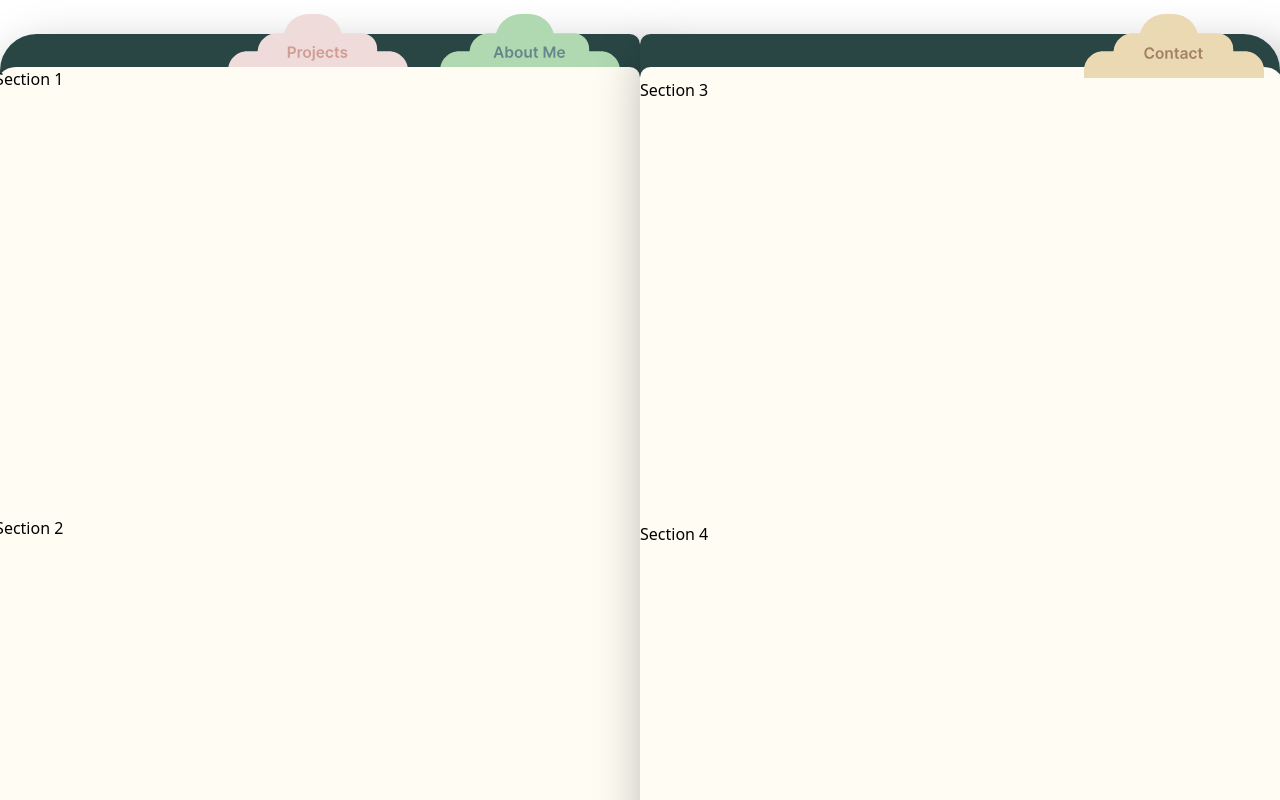
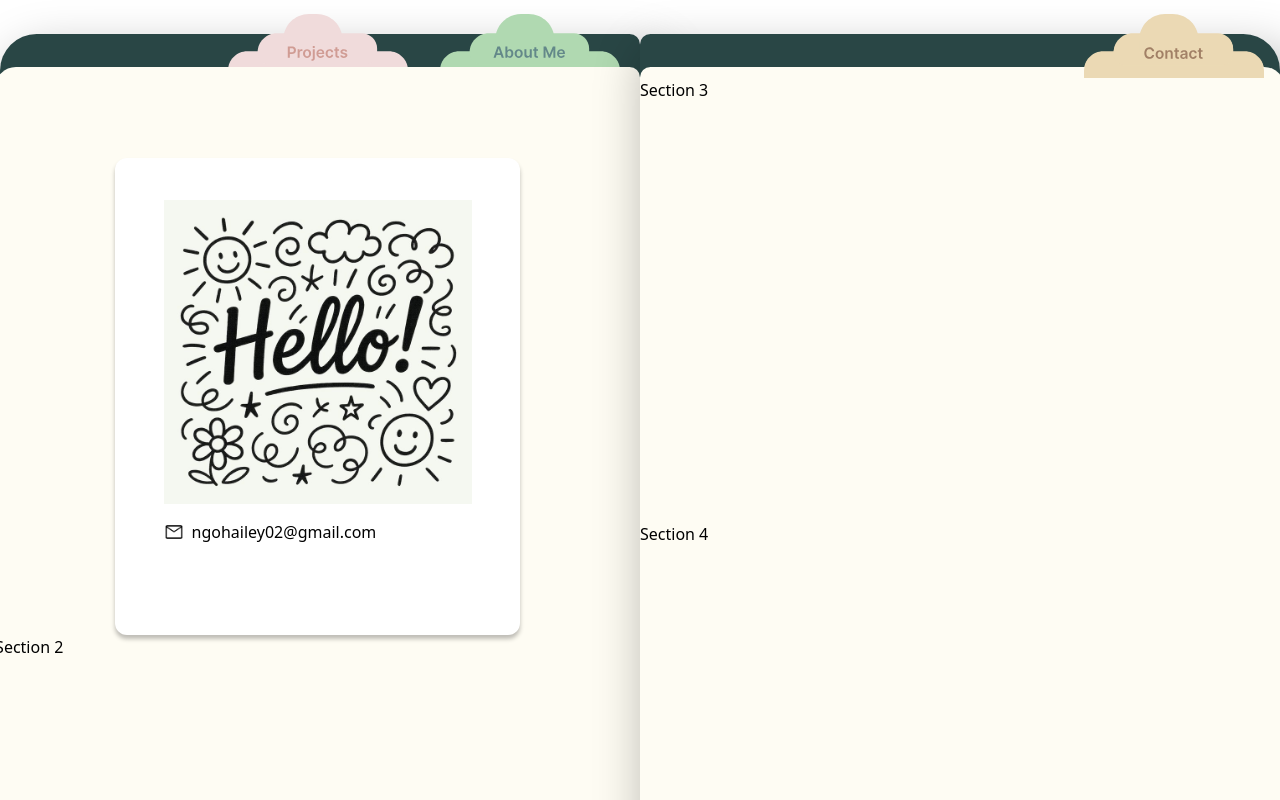
Before and after one commit to HaileyN3132/my-portfolio, a React (Vite) app: page /contact in a window 1280 px wide. Shown: the top 800 px of the page. Built offline with nearby package versions, Linux system fonts and the light colour scheme.

Commit message:
feat: add contact decoration box with info

```diff
--- a/src/assets/icons/index.js
+++ b/src/assets/icons/index.js
@@ -11,6 +11,7 @@ import java from "./java.png";
 import springboot from "./springboot.webp";
 import python from "./python.png";
 import nodejs from "./nodejs.jpg";
+import mail from "./mail.png";
 
 export const icons = {
   linkedin,
@@ -26,4 +27,5 @@ export const icons = {
   springboot,
   python,
   nodejs,
+  mail,
 };
--- /dev/null
+++ b/src/components/boxes/ContactDecor.jsx
@@ -0,0 +1,18 @@
+import Contact1 from "../../assets/img/Contact1.jpg";
+import { icons } from "../../assets/icons";
+
+export default function ContactDecor() {
+  return (
+    <div className="shadow-[0_4px_4px_0_rgb(0,0,0,0.25)] flex flex-col gap-4 items-center mt-[91px] rounded-[12px] bg-white w-[405px] h-[477px]">
+      <img
+        className="w-[308px] h-[304px] mt-[42px]"
+        src={Contact1}
+        alt="contactPhoto"
+      />
+      <div className="flex gap-2 items-center w-[308px]">
+        <img className="w-[20px] h-[20px]" src={icons.mail} alt="Mail icon" />
+        ngohailey02@gmail.com
+      </div>
+    </div>
+  );
+}
--- a/src/pages/Contact.jsx
+++ b/src/pages/Contact.jsx
@@ -4,6 +4,8 @@ import PageFront from "../components/PageFront";
 import PageBack from "../components/PageBack";
 import MainNav from "../components/MainNav";
 import SupportNav from "../components/SupportNav";
+
+import ContactDecor from "../components/boxes/ContactDecor";
 
 import { tagData } from "../data/MainNav";
 import { tagSupportData } from "../data/SupportNav";
@@ -21,7 +23,9 @@ export default function Contact() {
             }
           />
           <PageFront>
-            <section className="flex-1">Section 1</section>
+            <section className="flex-1 flex justify-center">
+              <ContactDecor />
+            </section>
             <section className="flex-1">Section 2</section>
           </PageFront>
         </CoverFront>
```
Also changed, not shown: src/assets/icons/mail.png (added), src/assets/img/Contact1.jpg (added).
